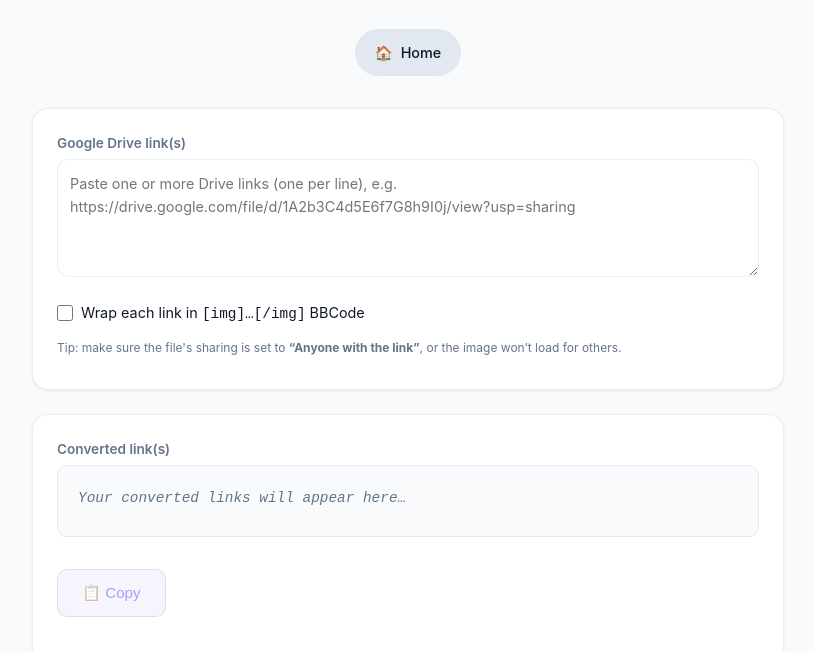
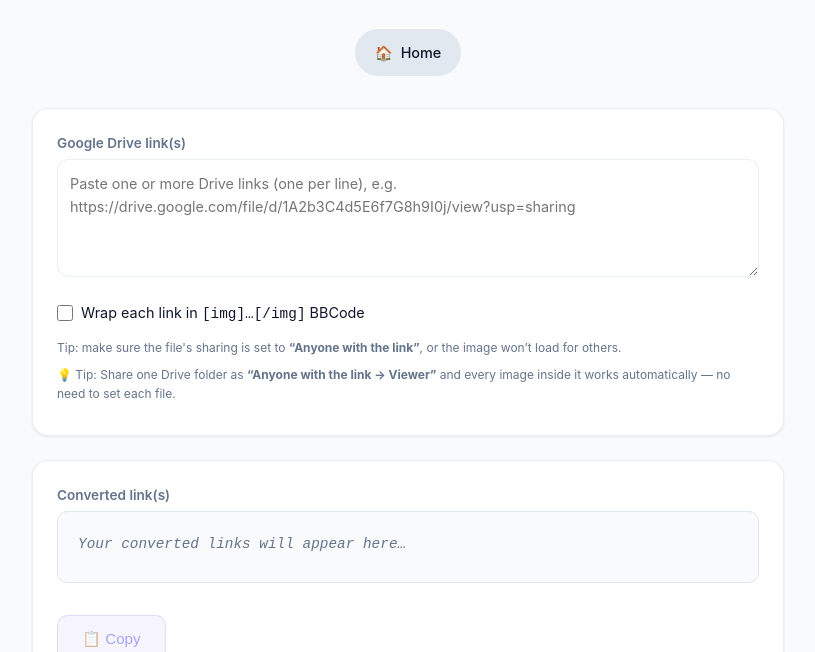
Before and after one commit to melcodesstuff/pw, a plain HTML site: page pages/drivelink.html in a window 1280 px wide. Shown: the part 148-800 px from the top of the page, without its empty margins (232-1047 px from the left). Drawn offline with Linux system fonts and the light colour scheme.

Commit message:
Add folder-sharing tip to Drive Image Link Converter
Notes that sharing one Drive folder as "Anyone with the link \u2192 Viewer"
makes every image inside it work automatically, so permissions don't
need to be set per file.

Co-Authored-By: Claude Opus 4.8 <noreply@anthropic.com>

```diff
--- a/pages/drivelink.html
+++ b/pages/drivelink.html
@@ -56,6 +56,9 @@
 
       <p class="text-xs text-muted mb-2">
         Tip: make sure the file's sharing is set to <strong>“Anyone with the link”</strong>, or the image won’t load for others.
+      </p>
+      <p class="text-xs text-muted mb-2">
+        💡 Tip: Share one Drive folder as <strong>“Anyone with the link → Viewer”</strong> and every image inside it works automatically — no need to set each file.
       </p>
     </div>
 
```
